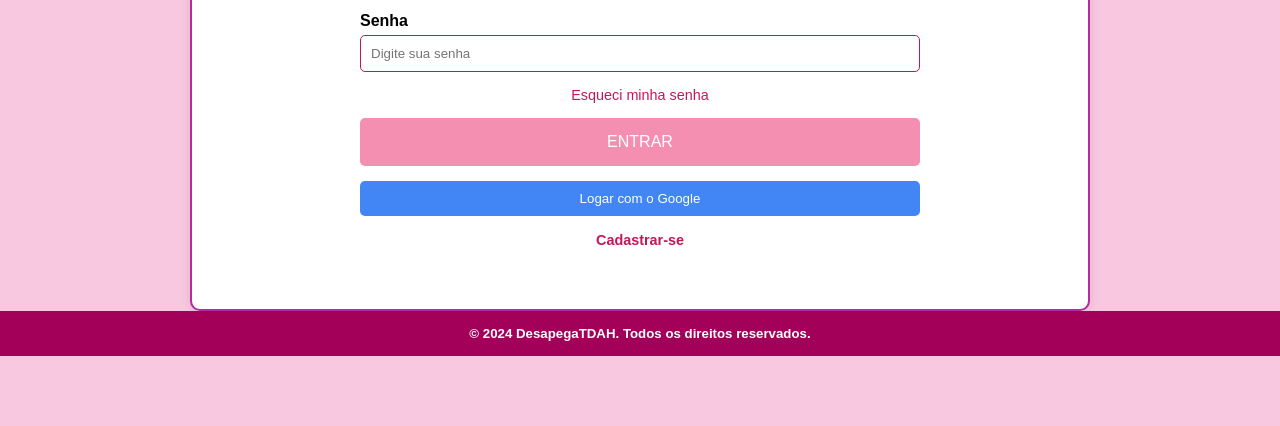
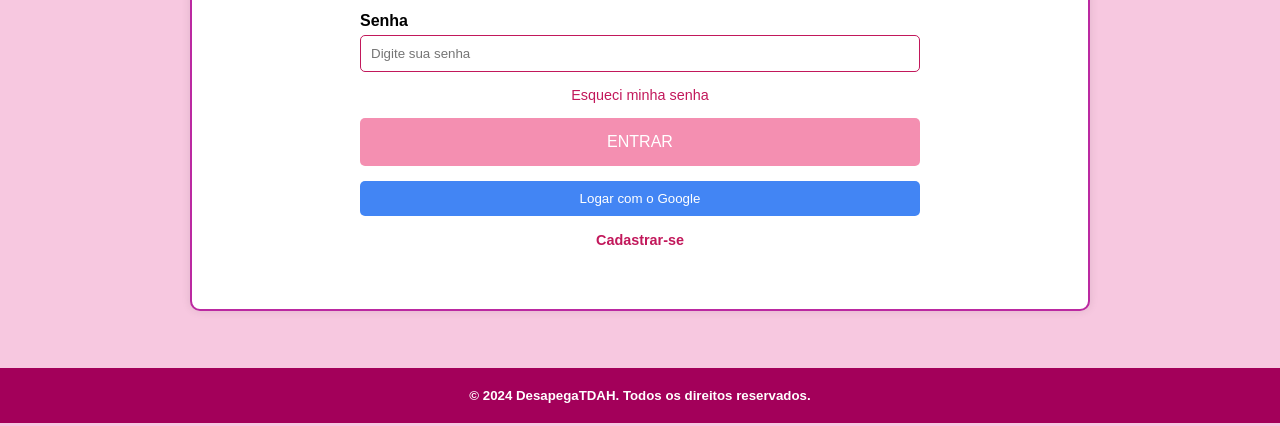
Before and after one commit to KyriaSilva/DesapegaTDAH, a plain HTML site: page DesapegaTDAHcódigoAPP/login.html in a window 1280 px wide. Shown: the part 434-860 px from the top of the page. Drawn offline with Linux system fonts and the light colour scheme.

Commit message:
Update login.css
finalizamos algumas telas

```diff
--- a/DesapegaTDAHcódigoAPP/login.css
+++ b/DesapegaTDAHcódigoAPP/login.css
@@ -117,15 +117,13 @@ a {
     font-weight: bold;
 }
 
-
 footer {
-    background-color: #a3005a;
-    color: white;
-    text-align: center;
-    padding: 15px;
-    position: relative;
-    bottom: 0;
-    width: 100%;
-    left: 0;
-
+    position: relative; /* Padrão, o rodapé ficará no fluxo normal da página */
+    bottom: 0; /* Ajusta o rodapé para a parte inferior se você quiser colocá-lo no final */
+    top: 57px; /* Se você quiser colocá-lo no topo, use este comando */
+    width: 100%; /* Faz com que o rodapé ocupe toda a largura da página */
+    background-color: #a3005a; /* Cor de fundo do rodapé */
+    color: white; /* Cor do texto do rodapé */
+    text-align: center; /* Alinha o texto no centro */
+    padding: 20px; /* Espaçamento interno */
 }
```
